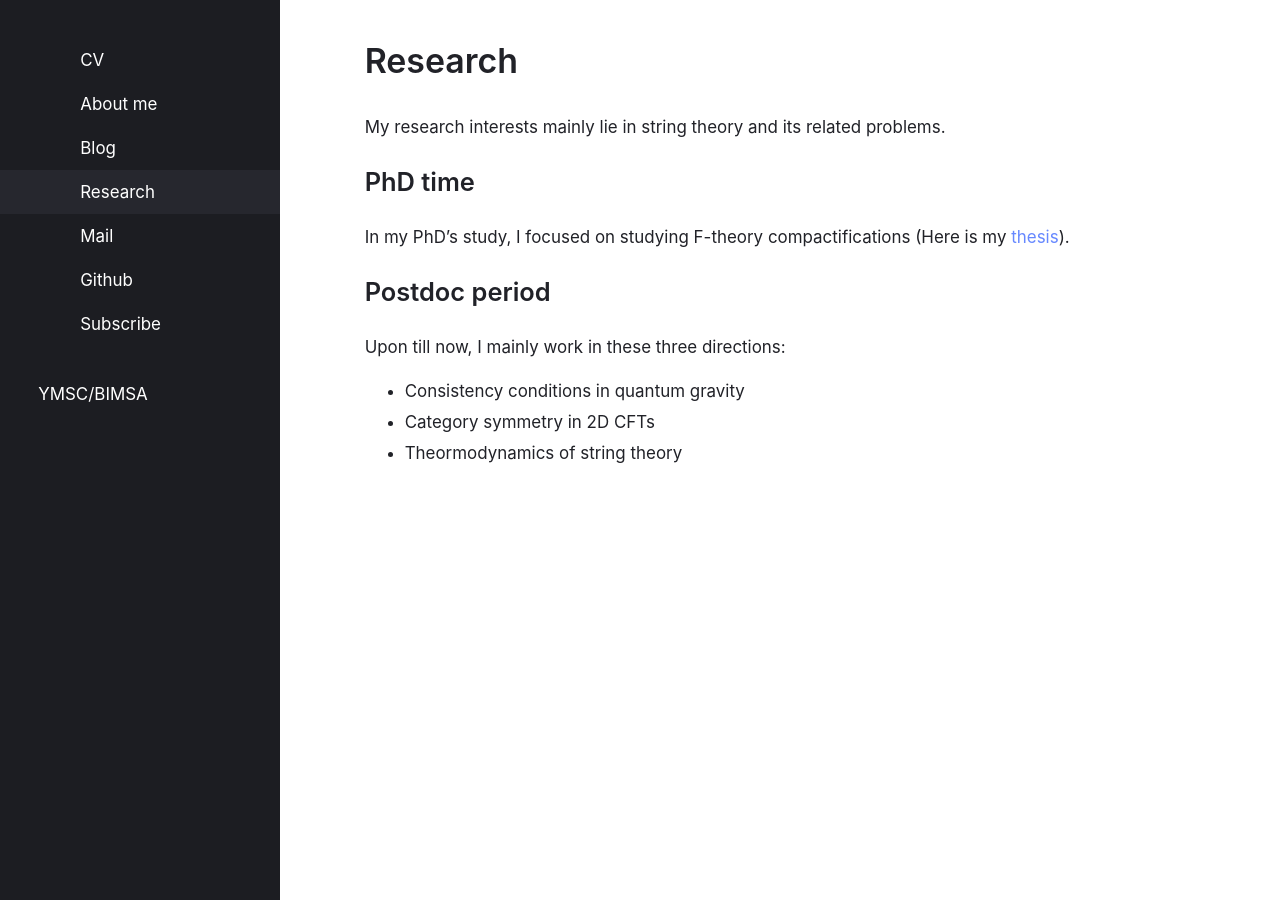
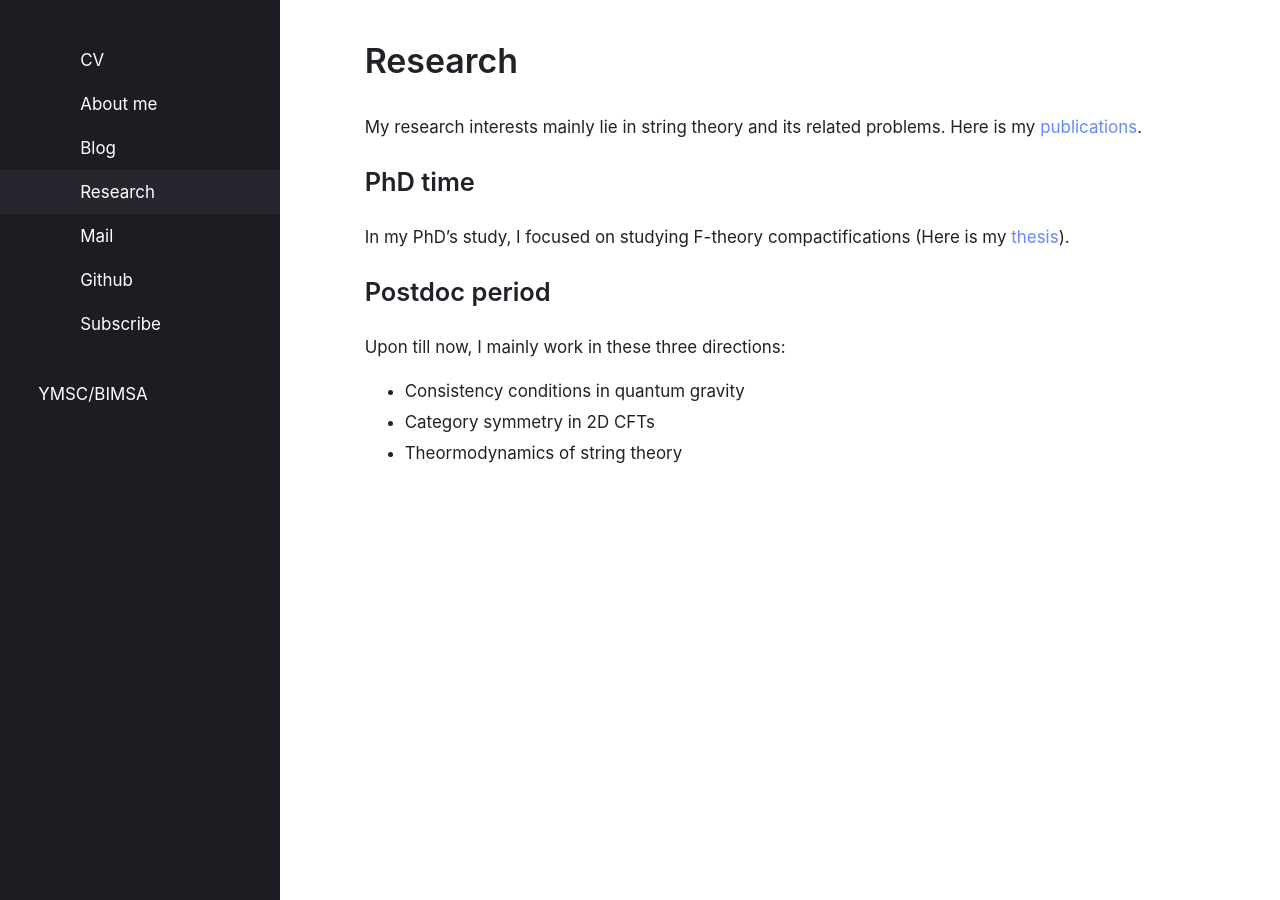
Before and after one commit to fengjunjohnxu/fengjunjohnxu.github.io, a Jekyll site: the page built from research.md, in a window 1280 px wide. Built offline with Jekyll 4.4.1, drawn with Linux system fonts in a browser that asks for light colours; some web fonts are replaced; our own code applies the rules of GitHub Pages for plain Markdown files.

Commit message:
Update research.md

```diff
--- a/research.md
+++ b/research.md
@@ -1,7 +1,7 @@
 ---
 title: "Research"
 ---
-My research interests mainly lie in string theory and its related problems.
+My research interests mainly lie in string theory and its related problems. Here is my [publications](https://inspirehep.net/authors/1260061?ui-citation-summary=true).
 
 
 
```
